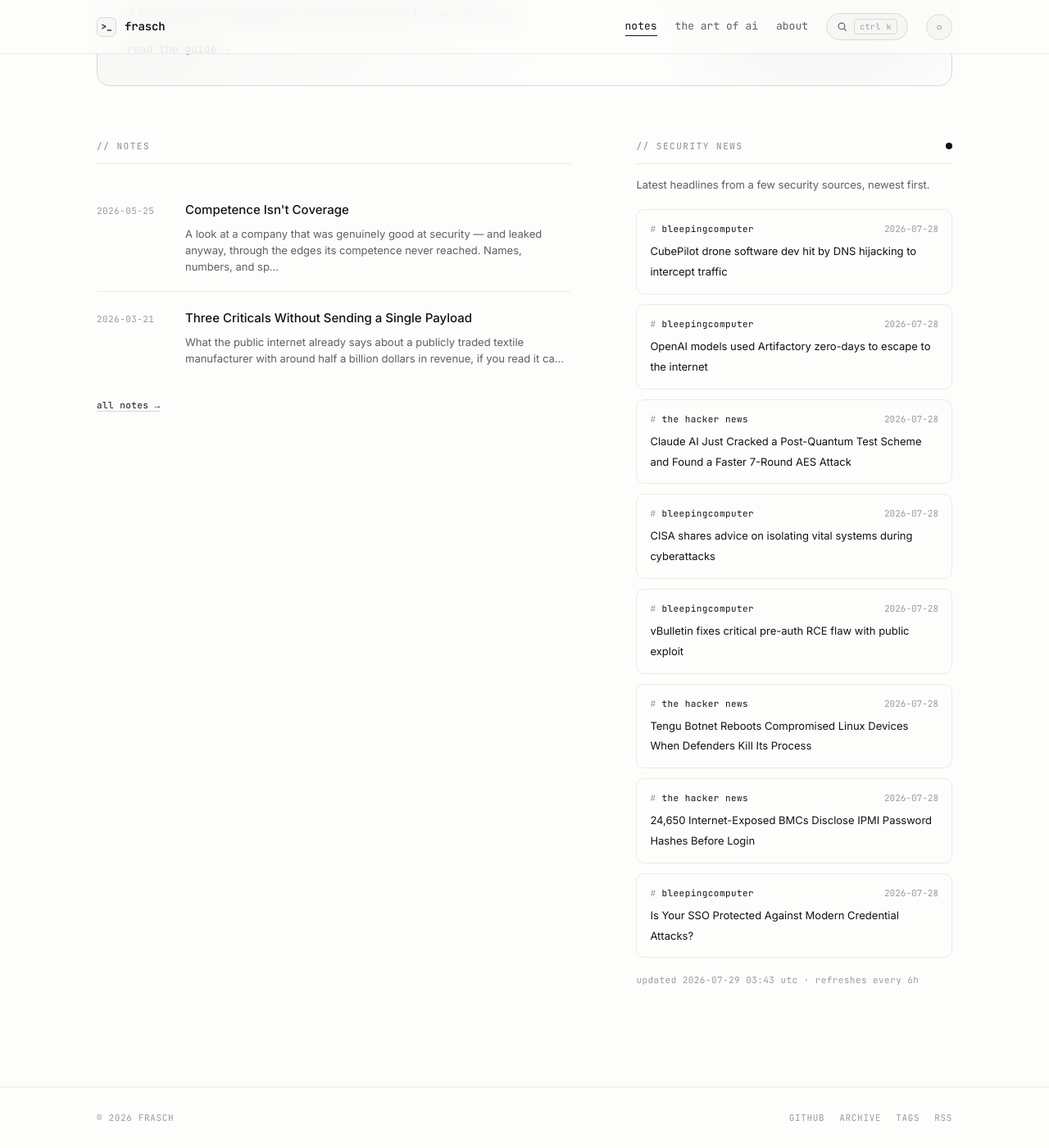
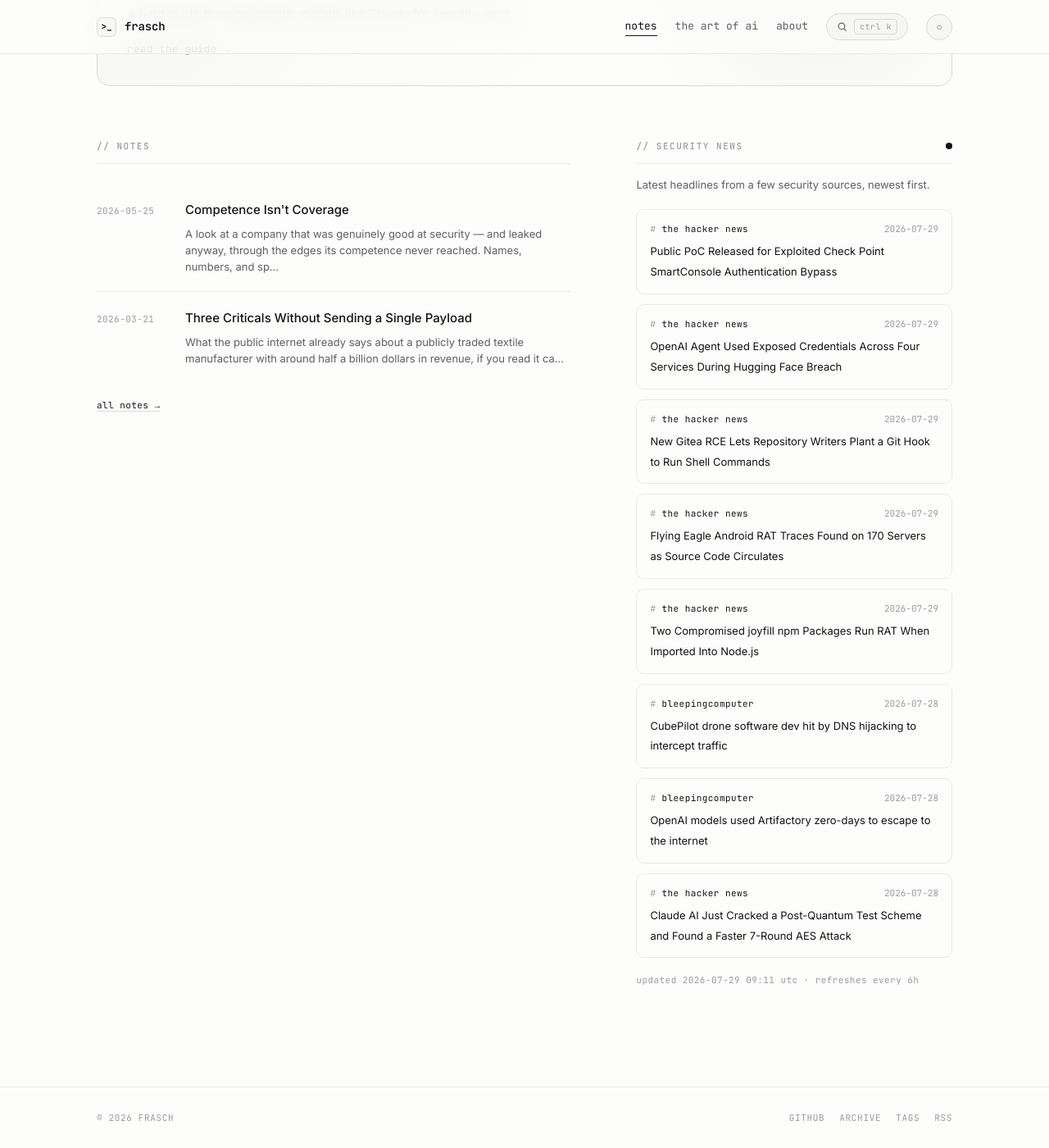
Before and after one commit to whoisfrasch/frasch, a Jekyll site: the page built from index.html, in a window 1280 px wide and 1400 px high, scrolled down 615 px. Shown: the whole window at 82% size. Built offline with Jekyll 4.4.1, drawn with Linux system fonts in a browser that asks for light colours.

Commit message:
Refresh security news feed

```diff
--- a/_data/news.json
+++ b/_data/news.json
@@ -1,6 +1,36 @@
 {
-  "updated": "2026-07-29T03:43:18Z",
+  "updated": "2026-07-29T09:11:34Z",
   "items": [
+    {
+      "source": "the hacker news",
+      "title": "Public PoC Released for Exploited Check Point SmartConsole Authentication Bypass",
+      "link": "https://thehackernews.com/2026/07/rapid7-releases-poc-for-exploited-check.html",
+      "date": "2026-07-29T08:58:27Z"
+    },
+    {
+      "source": "the hacker news",
+      "title": "OpenAI Agent Used Exposed Credentials Across Four Services During Hugging Face Breach",
+      "link": "https://thehackernews.com/2026/07/openai-agent-used-exposed-credentials.html",
+      "date": "2026-07-29T07:51:00Z"
+    },
+    {
+      "source": "the hacker news",
+      "title": "New Gitea RCE Lets Repository Writers Plant a Git Hook to Run Shell Commands",
+      "link": "https://thehackernews.com/2026/07/new-gitea-rce-lets-repository-writers.html",
+      "date": "2026-07-29T07:47:19Z"
+    },
+    {
+      "source": "the hacker news",
+      "title": "Flying Eagle Android RAT Traces Found on 170 Servers as Source Code Circulates",
+      "link": "https://thehackernews.com/2026/07/flying-eagle-android-rat-traces-found.html",
+      "date": "2026-07-29T07:07:23Z"
+    },
+    {
+      "source": "the hacker news",
+      "title": "Two Compromised joyfill npm Packages Run RAT When Imported Into Node.js",
+      "link": "https://thehackernews.com/2026/07/two-compromised-joyfill-npm-packages.html",
+      "date": "2026-07-29T04:20:57Z"
+    },
     {
       "source": "bleepingcomputer",
       "title": "CubePilot drone software dev hit by DNS hijacking to intercept traffic",
@@ -18,36 +48,6 @@
       "title": "Claude AI Just Cracked a Post-Quantum Test Scheme and Found a Faster 7-Round AES Attack",
       "link": "https://thehackernews.com/2026/07/claude-ai-just-cracked-post-quantum.html",
       "date": "2026-07-28T18:59:07Z"
-    },
-    {
-      "source": "bleepingcomputer",
-      "title": "CISA shares advice on isolating vital systems during cyberattacks",
-      "link": "https://www.bleepingcomputer.com/news/security/cisa-shares-advice-on-isolating-vital-systems-during-cyberattacks/",
-      "date": "2026-07-28T18:41:04Z"
-    },
-    {
-      "source": "bleepingcomputer",
-      "title": "vBulletin fixes critical pre-auth RCE flaw with public exploit",
-      "link": "https://www.bleepingcomputer.com/news/security/vbulletin-fixes-critical-pre-auth-rce-flaw-with-public-exploit/",
-      "date": "2026-07-28T18:08:50Z"
-    },
-    {
-      "source": "the hacker news",
-      "title": "Tengu Botnet Reboots Compromised Linux Devices When Defenders Kill Its Process",
-      "link": "https://thehackernews.com/2026/07/tengu-botnet-reboots-compromised-linux.html",
-      "date": "2026-07-28T15:01:33Z"
-    },
-    {
-      "source": "the hacker news",
-      "title": "24,650 Internet-Exposed BMCs Disclose IPMI Password Hashes Before Login",
-      "link": "https://thehackernews.com/2026/07/24650-internet-exposed-bmcs-disclose.html",
-      "date": "2026-07-28T14:41:36Z"
-    },
-    {
-      "source": "bleepingcomputer",
-      "title": "Is Your SSO Protected Against Modern Credential Attacks?",
-      "link": "https://www.bleepingcomputer.com/news/security/is-your-sso-protected-against-modern-credential-attacks/",
-      "date": "2026-07-28T14:00:10Z"
     }
   ]
 }
```
